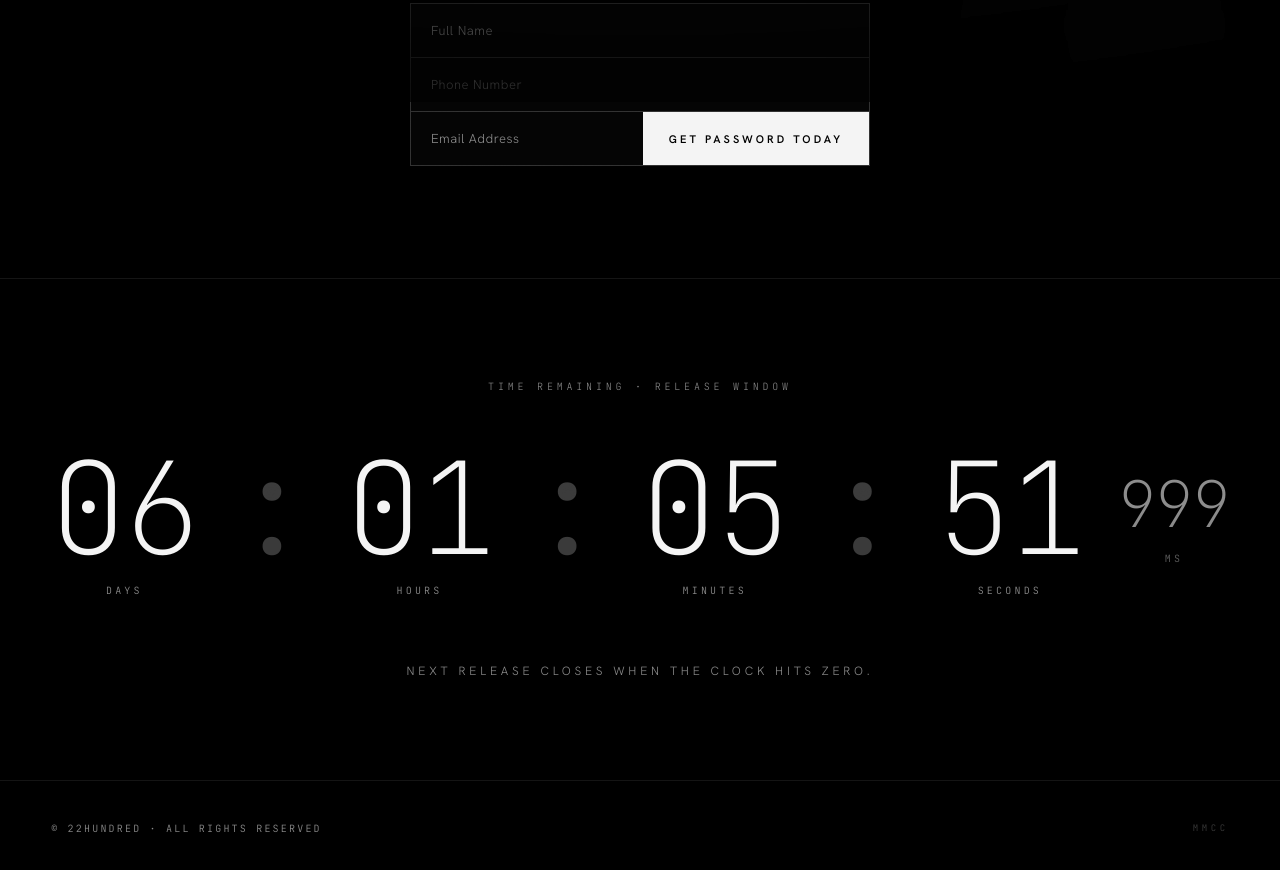
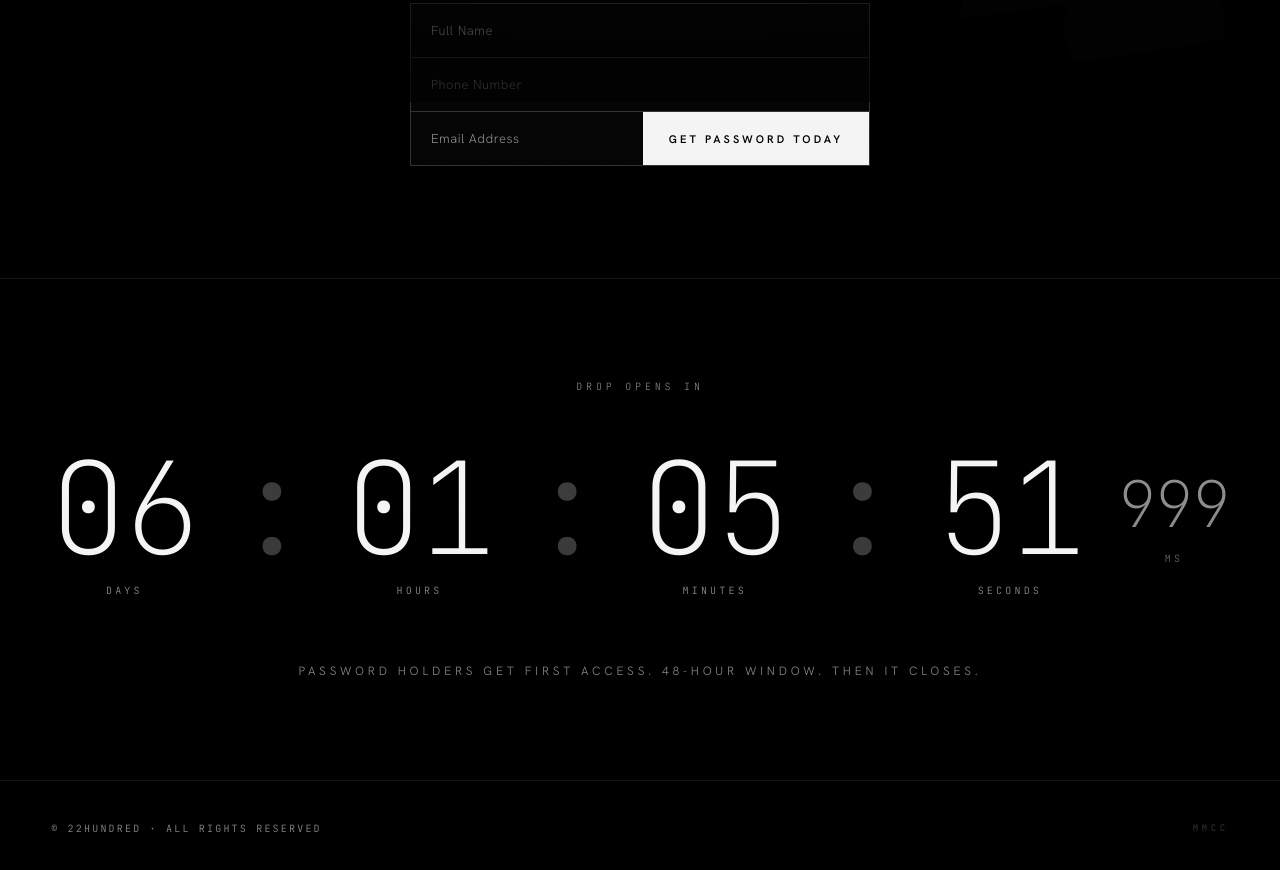
Before and after one commit to qqr9x9f86p-boop/22hundred, a plain HTML site: page index.html in a window 1280 px wide. Shown: the part 698-1568 px from the top of the page. Drawn offline with Linux system fonts and the light colour scheme.

Commit message:
fix countdown copy — drop opens in, 48hr window messaging

```diff
--- a/index.html
+++ b/index.html
@@ -401,7 +401,7 @@
   </section>
 
   <section class="countdown-section" aria-label="Countdown to next release">
-    <div class="countdown-label">Time Remaining · Release Window</div>
+    <div class="countdown-label">Drop Opens In</div>
     <div class="countdown" id="countdown">
       <div class="unit"><span class="num" id="d">00</span><span class="lbl">Days</span></div>
       <span class="sep" aria-hidden="true">:</span>
@@ -412,7 +412,7 @@
       <div class="unit"><span class="num" id="s">00</span><span class="lbl">Seconds</span></div>
       <div class="unit ms"><span class="num" id="ms">000</span><span class="lbl">MS</span></div>
     </div>
-    <p class="countdown-caption">Next Release closes when the clock hits zero.</p>
+    <p class="countdown-caption">Password holders get first access. 48-hour window. Then it closes.</p>
   </section>
 
   <footer class="footer">
```
